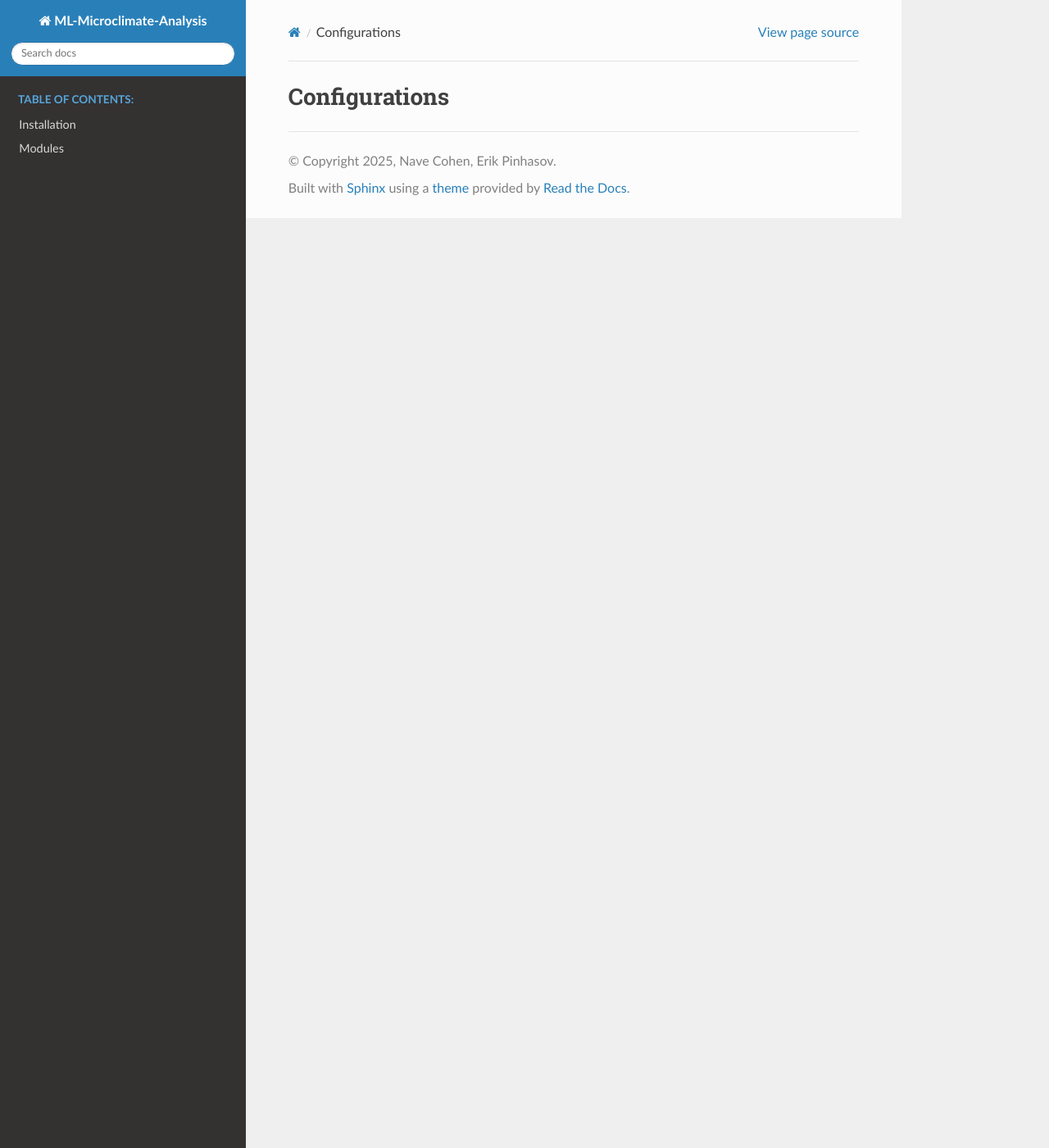
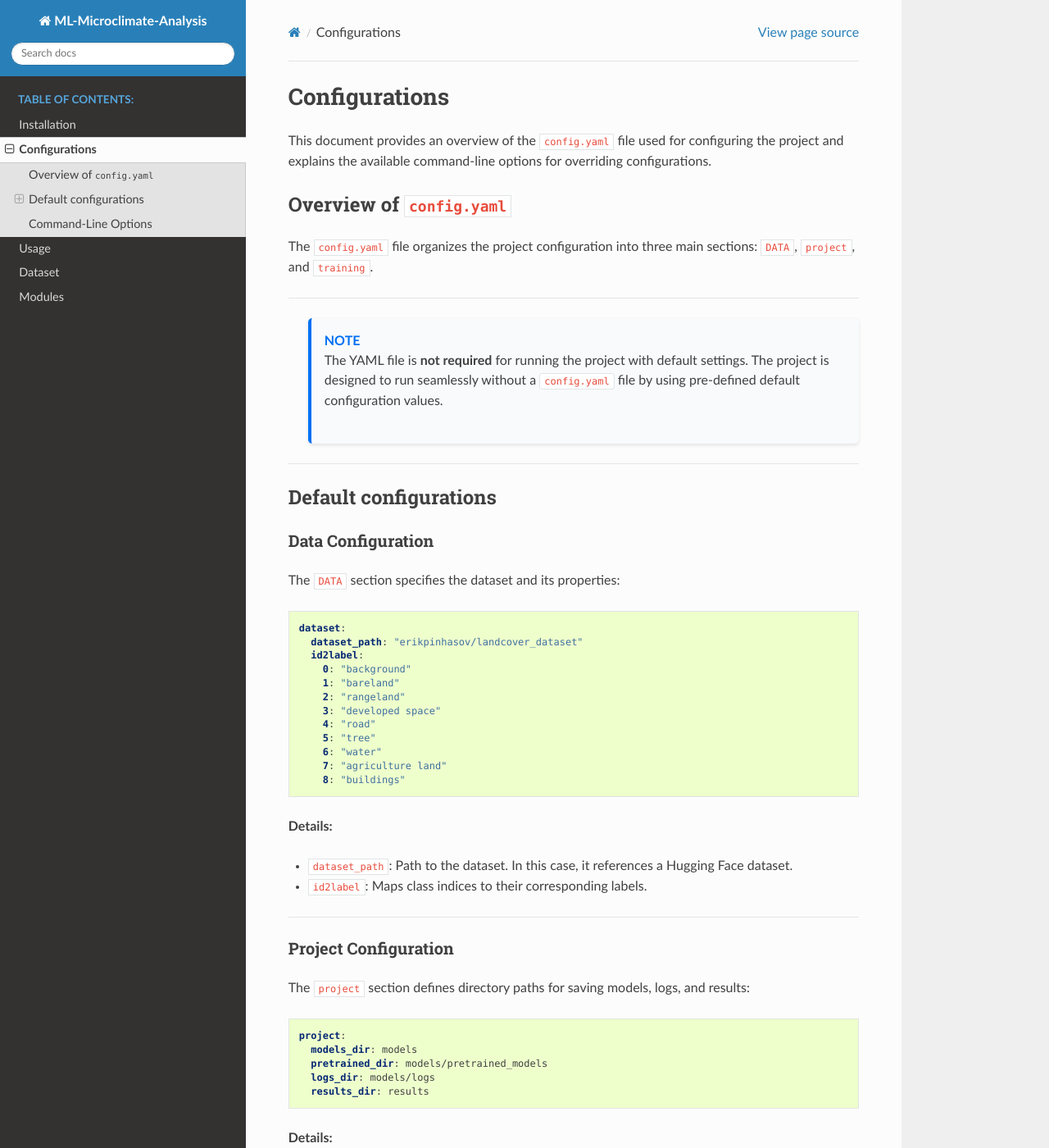
Before and after one commit to MMA-org/ML-Microclimate-Analysis, a Sphinx documentation site: the page built from docs/source/configurations.md, in a window 1280 px wide and 1400 px high. Shown: the whole window at 82% size. Built offline with Sphinx 7.4.7 and the Read the Docs theme 3.1.0, drawn with Linux system fonts in a browser that asks for light colours; pages that are not in the unit, such as notebooks, are missing from menus; some of the changed text lies outside the part shown.

````diff
--- a/config.yaml
+++ b/config.yaml
@@ -23,8 +23,8 @@ training:
   max_epochs: 50
   num_workers: 8
   log_every_n_steps: 10
-  learning_rate: 1e-3
-  model_name: b4
+  learning_rate: 2e-5
+  model_name: b0
   early_stop:
     patience: 10
 
--- a/docs/source/_static/custom.css
+++ b/docs/source/_static/custom.css
@@ -6,3 +6,29 @@ html.writer-html5 .rst-content dl.footnote > dd,
 html.writer-html5 .rst-content dl.footnote > dt {
   margin-bottom: 35px;
 }
+/* General blockquote styling */
+blockquote {
+  background-color: #f9fafc; /* Light gray/blue background */
+  border-left: 4px solid #0070f3; /* Blue border on the left */
+  padding: 1em;
+  margin: 1em 0;
+  border-radius: 5px; /* Rounded corners */
+  box-shadow: 0 2px 4px rgba(0, 0, 0, 0.1); /* Optional shadow for better appearance */
+}
+
+/* Styling the "NOTE" label */
+blockquote div p:first-child strong em {
+  color: #0070f3; /* White text */
+  font-weight: bold;
+  display: inline-block;
+  font-style: normal; /* Remove italic styling */
+}
+
+/* Inline code styling */
+blockquote div p code {
+  background-color: #f5f5f5; /* Light gray for inline code */
+  border: 1px solid #ddd; /* Light gray border */
+  padding: 0.2em 0.4em;
+  border-radius: 3px;
+  font-family: Consolas, monospace; /* Monospace font for code */
+}
--- a/docs/source/conf.py
+++ b/docs/source/conf.py
@@ -28,6 +28,7 @@ extensions = [
     "sphinx.ext.doctest",
     'sphinx.ext.intersphinx',  # Link to other project's documentation
     'sphinx_copybutton',
+    "sphinx.ext.ifconfig",
 ]
 intersphinx_mapping = {
     'python': ('https://docs.python.org/3', None),
@@ -40,7 +41,7 @@ intersphinx_mapping = {
     'pillow': ('https://pillow.readthedocs.io/en/stable/', None),
 }
 
-
+source_suffix = ['.rst', '.md']
 templates_path = ['_templates']
 exclude_patterns = []
 
@@ -125,11 +126,6 @@ def autodoc_process_docstring(app, what, name, obj, options, lines):
                     continue
                 # Perform the replacement
                 line = re.sub(pattern, replacement, line)
-
-        # Log replacements for debugging
-        if line != original_line:
-            print(f"Replaced: {original_line} -> {line}")
-
         # Update the line in the list
         lines[i] = line
 
--- /dev/null
+++ b/docs/source/configurations.md
@@ -0,0 +1,121 @@
+# Configurations
+
+This document provides an overview of the `config.yaml` file used for configuring the project and explains the available command-line options for overriding configurations.
+
+## Overview of `config.yaml`
+
+The `config.yaml` file organizes the project configuration into three main sections: `DATA`, `project`, and `training`.
+
+---
+
+> **_NOTE_**
+> The YAML file is **not required** for running the project with default settings. The project is designed to run seamlessly without a `config.yaml` file by using pre-defined default configuration values.
+
+---
+
+## Default configurations
+
+### Data Configuration
+
+The `DATA` section specifies the dataset and its properties:
+
+```yaml
+dataset:
+  dataset_path: "erikpinhasov/landcover_dataset"
+  id2label:
+    0: "background"
+    1: "bareland"
+    2: "rangeland"
+    3: "developed space"
+    4: "road"
+    5: "tree"
+    6: "water"
+    7: "agriculture land"
+    8: "buildings"
+```
+
+**Details:**
+
+- `dataset_path`: Path to the dataset. In this case, it references a Hugging Face dataset.
+- `id2label`: Maps class indices to their corresponding labels.
+
+---
+
+### Project Configuration
+
+The `project` section defines directory paths for saving models, logs, and results:
+
+```yaml
+project:
+  models_dir: models
+  pretrained_dir: models/pretrained_models
+  logs_dir: models/logs
+  results_dir: results
+```
+
+**Details:**
+
+- `models_dir`: Directory to save trained models.
+- `pretrained_dir`: Directory for storing pre-trained models.
+- `logs_dir`: Directory for logs.
+- `results_dir`: Directory for evaluation results.
+
+---
+
+### Training Configuration
+
+The `training` section provides options for training parameters:
+
+```yaml
+training:
+  batch_size: 16
+  max_epochs: 50
+  num_workers: 8
+  log_every_n_steps: 10
+  learning_rate: 1e-3
+  model_name: b4
+  early_stop:
+    patience: 10
+
+  focal_loss:
+    weights:
+      class_weights: True # bool (default True)
+      normalize: "balanced" # max | sum | balanced (default 'balanced')
+    gamma: 2.0 # float
+    alpha: None # None | float
+    ignore_index: 0 # None | int
+```
+
+**Details:**
+
+- `batch_size`: Number of samples processed per training batch.
+- `max_epochs`: Maximum number of epochs for training.
+- `num_workers`: Number of worker threads for data loading.
+- `log_every_n_steps`: Logging frequency during training.
+- `learning_rate`: Learning rate for the optimizer.
+- `model_name`: Name of the model architecture (e.g., `b4`).
+- `early_stop.patience`: Number of epochs to wait for improvement before stopping training.
+- `focal_loss`: Configuration for the focal loss function, with options for class weights, gamma, and alpha.
+
+---
+
+## Command-Line Options
+
+Command-line options allow overriding `config.yaml` settings or default values. For example:
+
+- Specify a custom configuration file:
+
+  ```bash
+  lcm train --config path/to/config.yaml
+  ```
+
+- Override specific parameters without a configuration file:
+  ```bash
+  lcm train --batch_size 32 --lr 0.001
+  ```
+
+Refer to the [Usage Guide](./usage.md) for additional examples.
+
+---
+
+For more details, refer to the [Usage Guide](./usage.md).
--- a/docs/source/configurations.rst
+++ /dev/null
@@ -1,2 +0,0 @@
-Configurations
-===============
--- a/docs/source/installation.rst
+++ /dev/null
@@ -1,2 +0,0 @@
-Installation
-=============
--- a/docs/source/utils/utils.rst
+++ b/docs/source/utils/utils.rst
@@ -10,7 +10,7 @@ utils
    utils.save_pretrained_callback
 
 Module functions
----------------
+------------------
 
 .. automodule:: utils
    :members:
````
Also changed, not shown: Dataset.md (deleted, +0 -13 lines), README.md (+81 -5 lines), docs/source/dataset.md (added, +71 -0 lines), docs/source/index.rst (+3 -6 lines), docs/source/installation.md (added, +61 -0 lines), docs/source/usage.md (added, +104 -0 lines), src/utils/__init__.py (+28 -16 lines), 1 other file.
